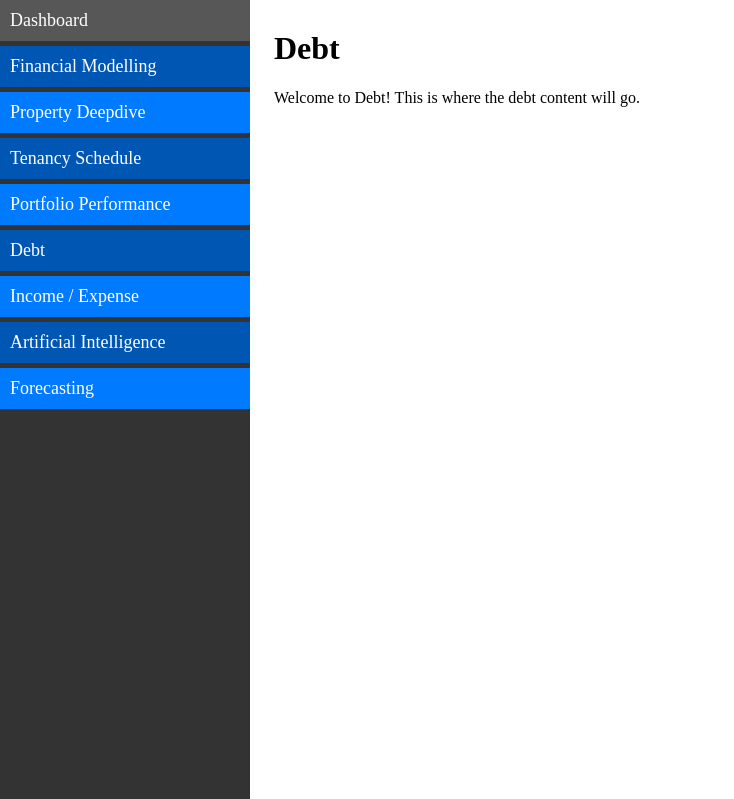
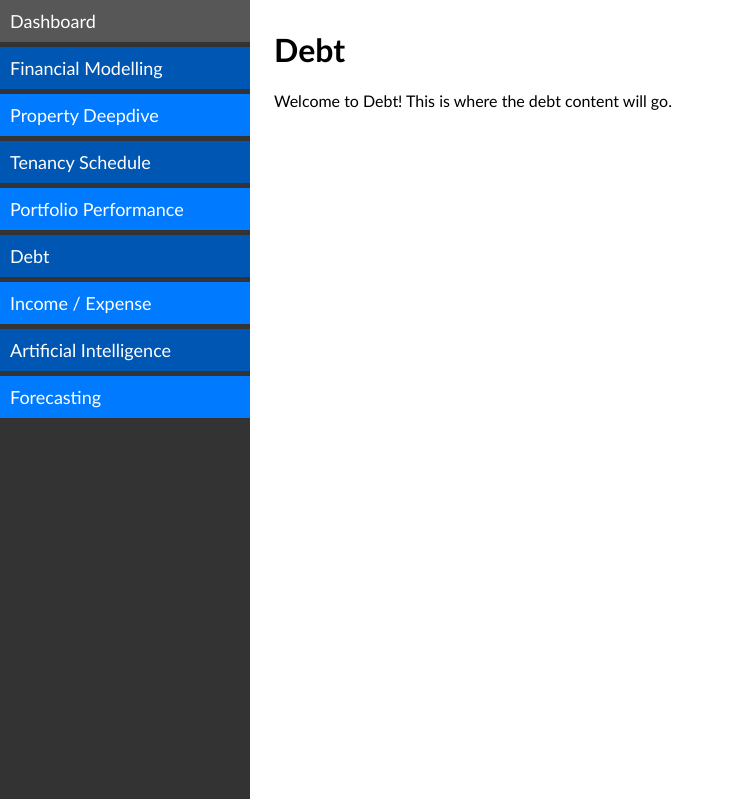
Before and after one commit to teddyjames1995/Property_Dashboard, a Django app: page /debt/ in a window 1280 px wide. Shown: the top 799 px of the page, without its empty margins (0-734 px from the left). Run offline with Django 4.2, Linux system fonts and the light colour scheme.

Commit message:
Create Dashboard.css

```diff
--- a/Property_Dashboard_app/templates/base.html
+++ b/Property_Dashboard_app/templates/base.html
@@ -1,4 +1,5 @@
 {% load static %}
+<link rel="stylesheet" href="{% static 'css/dashboard.css' %}">
 <!DOCTYPE html>
 <html lang="en">
 <head>
--- /dev/null
+++ b/static/css/dashboard.css
@@ -0,0 +1,11 @@
+body {
+    font-family: 'Calibri', sans-serif;
+}
+
+.top-properties li, .top-tenants li {
+    background-color: #f0f0f0;
+}
+
+.top-properties li:nth-child(odd), .top-tenants li:nth-child(odd) {
+    background-color: #e0e0e0;
+}
```
